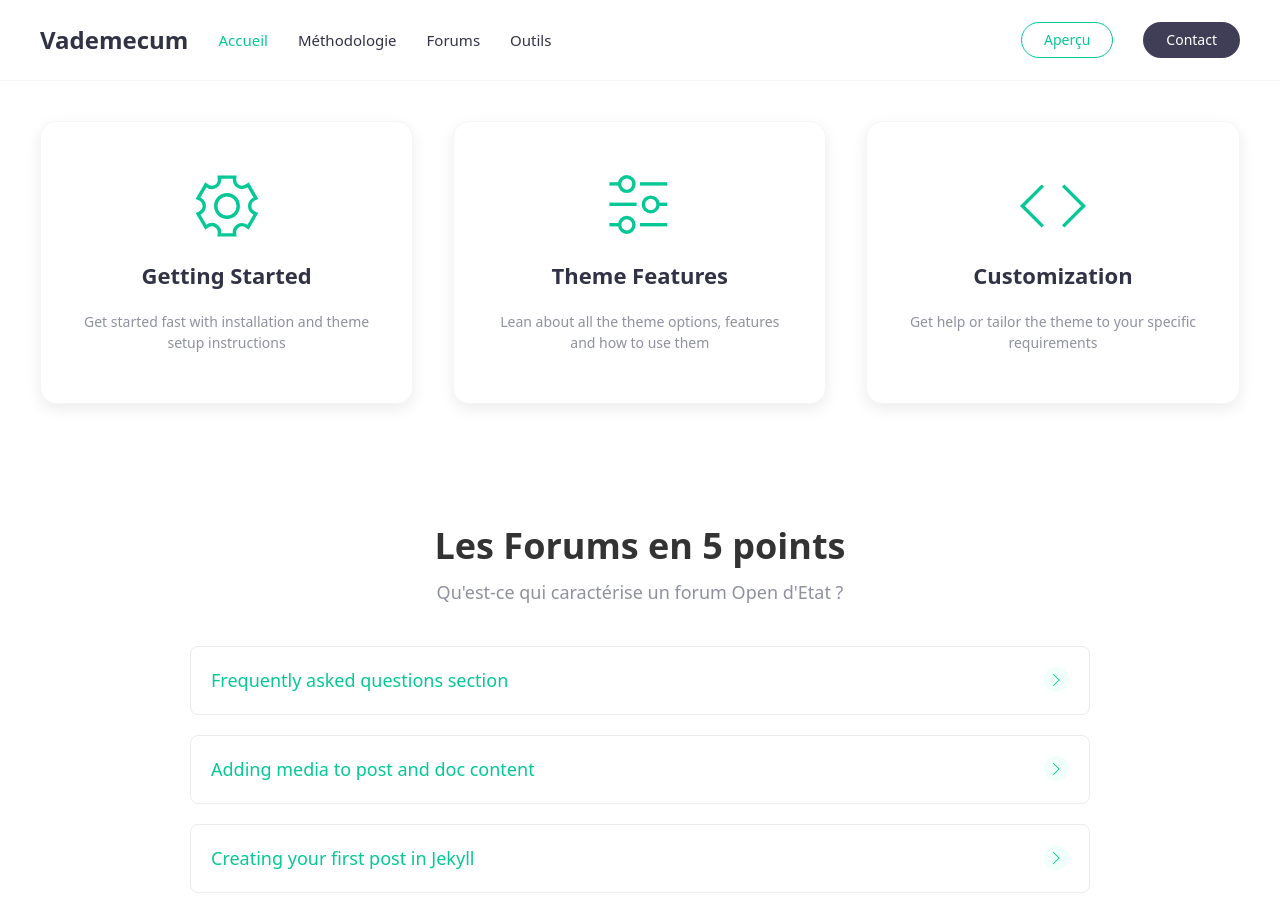
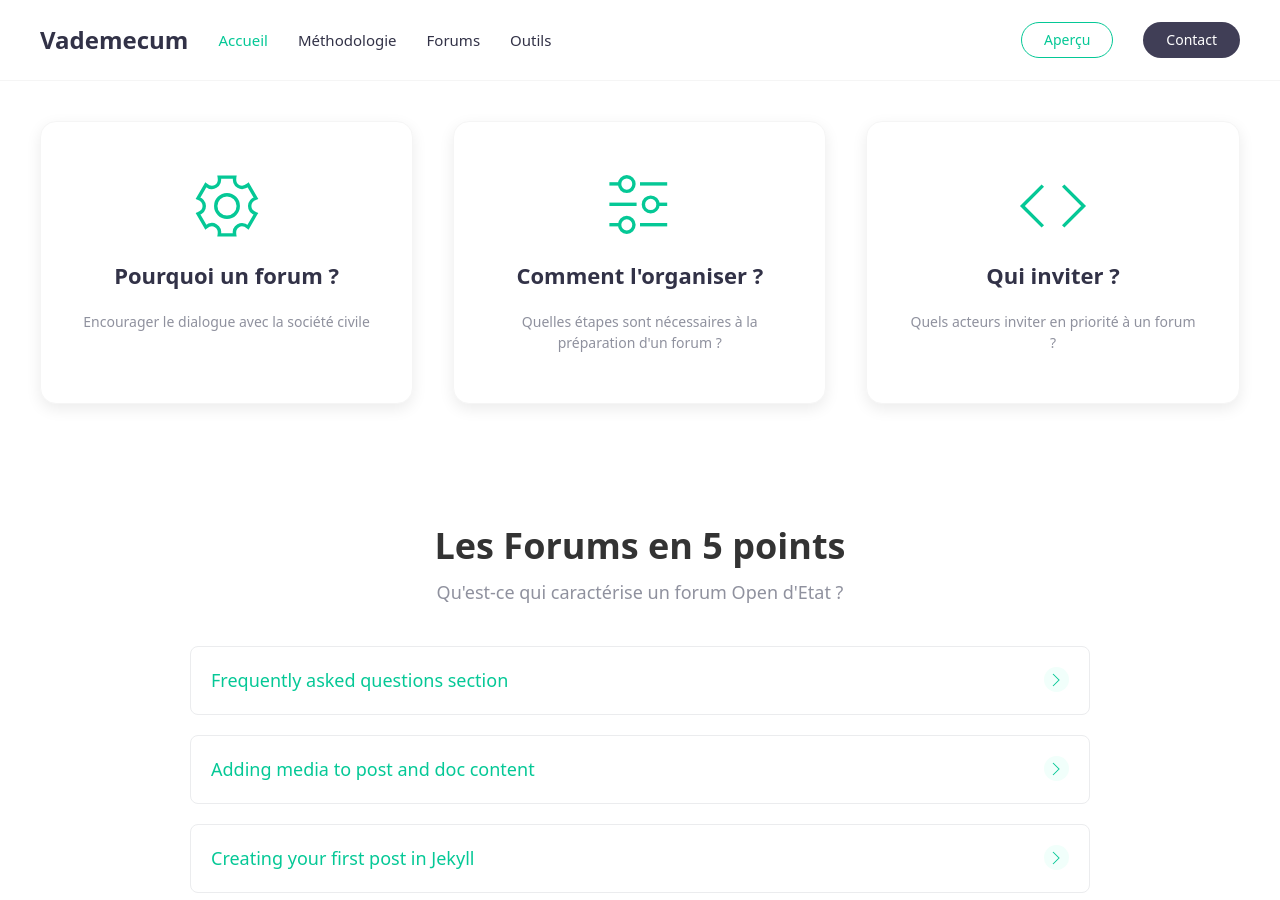
Before and after one commit to datactivist/vademecum, a Jekyll site: the page built from index.md, in a window 1280 px wide and 900 px high, scrolled down 407 px. Built offline with Jekyll 4.4.1, drawn with Linux system fonts in a browser that asks for light colours.

Commit message:
Update navigation_boxes.yml

```diff
--- a/_data/navigation_boxes.yml
+++ b/_data/navigation_boxes.yml
@@ -1,16 +1,16 @@
 # Boxes include navigation
 
-- title: Getting Started
-  desc: Get started fast with installation and theme setup instructions
+- title: Pourquoi un forum ?
+  desc: Encourager le dialogue avec la société civile
   icon: cog
   doc: installation
 
-- title: Theme Features
-  desc: Lean about all the theme options, features and how to use them
+- title: Comment l'organiser ?
+  desc: Quelles étapes sont nécessaires à la préparation d'un forum ?
   icon: settings
   doc: hero
 
-- title: Customization
-  desc: Get help or tailor the theme to your specific requirements
+- title: Qui inviter ?
+  desc: Quels acteurs inviter en priorité à un forum ?
   icon: code
   doc: customize
```
